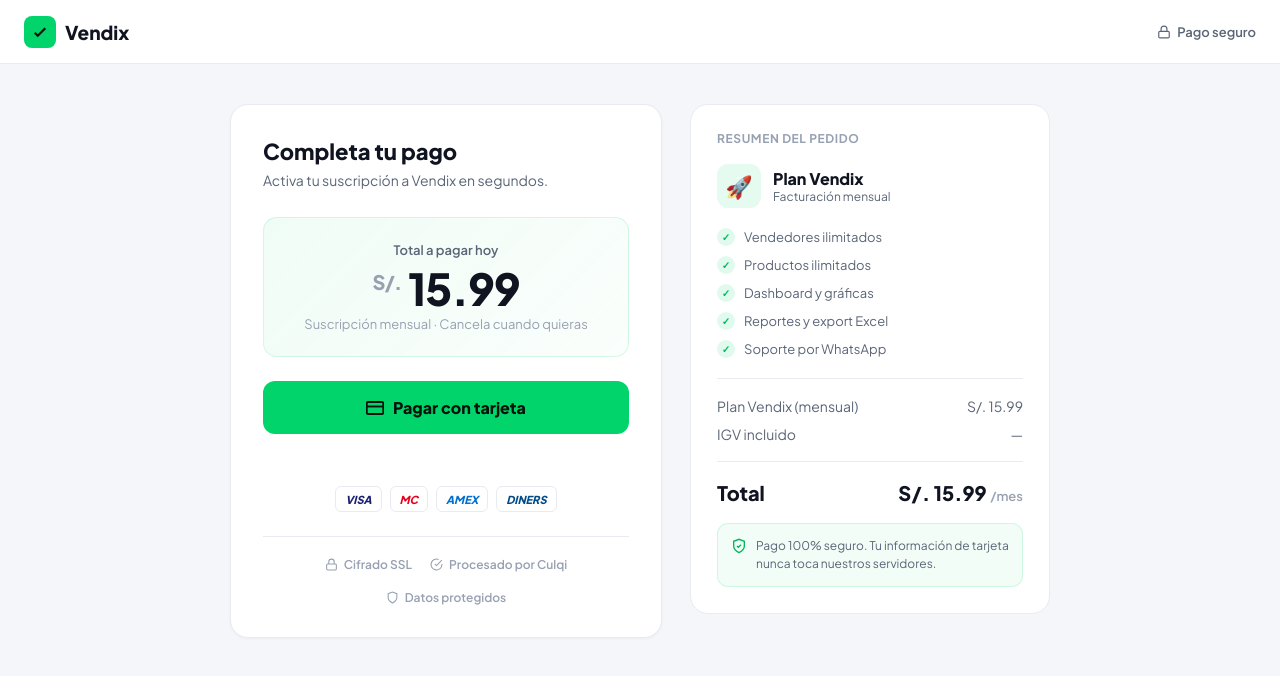
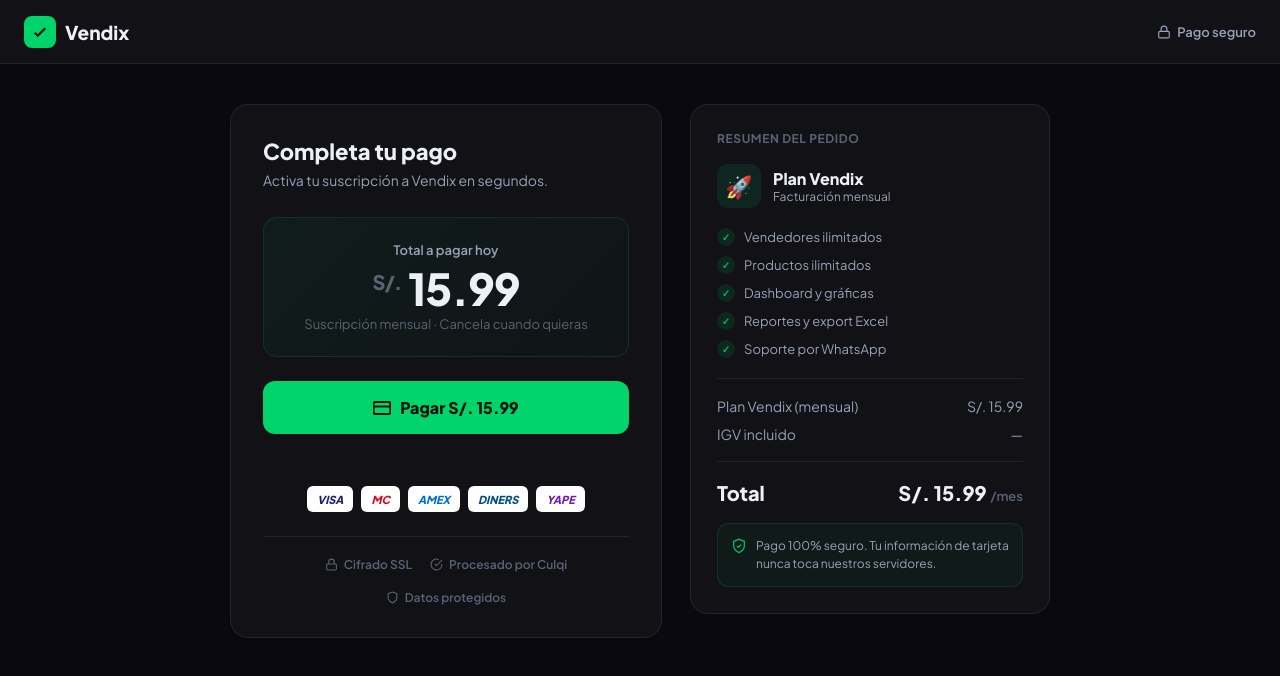
Before and after one commit to eduacuna2011-cpu/vendix, a website: page payment.html in a window 1280 px wide. Drawn offline with Linux system fonts and the light colour scheme.

Commit message:
payment.html: tema oscuro Vendix + Yape habilitado en Culqi

```diff
--- a/payment.html
+++ b/payment.html
@@ -13,12 +13,13 @@
     :root {
         --primary:   #00d46a;
         --primary-d: #00b85c;
-        --text-1:    #0f1420;
-        --text-2:    #5a6577;
-        --text-3:    #97a1b2;
-        --border:    #e8ebf0;
-        --bg:        #f4f6fa;
-        --card:      #ffffff;
+        --text-1:    #eef0f8;
+        --text-2:    #98a2b8;
+        --text-3:    #5a6376;
+        --border:    rgba(255,255,255,.08);
+        --bg:        #09090f;
+        --card:      #111116;
+        --card-2:    #1b1b24;
     }
 
     body {
@@ -224,7 +225,7 @@
 
         <button class="pay-btn" id="payBtn" onclick="pagar()">
             <svg width="18" height="18" viewBox="0 0 24 24" fill="none" stroke="currentColor" stroke-width="2.5"><rect x="1" y="4" width="22" height="16" rx="2"/><line x1="1" y1="10" x2="23" y2="10"/></svg>
-            Pagar con tarjeta
+            Pagar S/. 15.99
         </button>
 
         <div class="status" id="status"></div>
@@ -234,6 +235,7 @@
             <div class="card-logo" style="color:#EB001B">MC</div>
             <div class="card-logo" style="color:#016FD0">AMEX</div>
             <div class="card-logo" style="color:#004B87">DINERS</div>
+            <div class="card-logo" style="color:#741ab0">YAPE</div>
         </div>
 
         <div class="trust-row">
@@ -322,7 +324,7 @@
         options: {
             lang:  'es',
             modal: true,
-            paymentMethods: { tarjeta: true, yape: false, billetera: false, bancaMovil: false, agente: false, cuotealo: false }
+            paymentMethods: { tarjeta: true, yape: true, billetera: false, bancaMovil: false, agente: false, cuotealo: false }
         },
         appearance: {
             theme: 'default',
```
